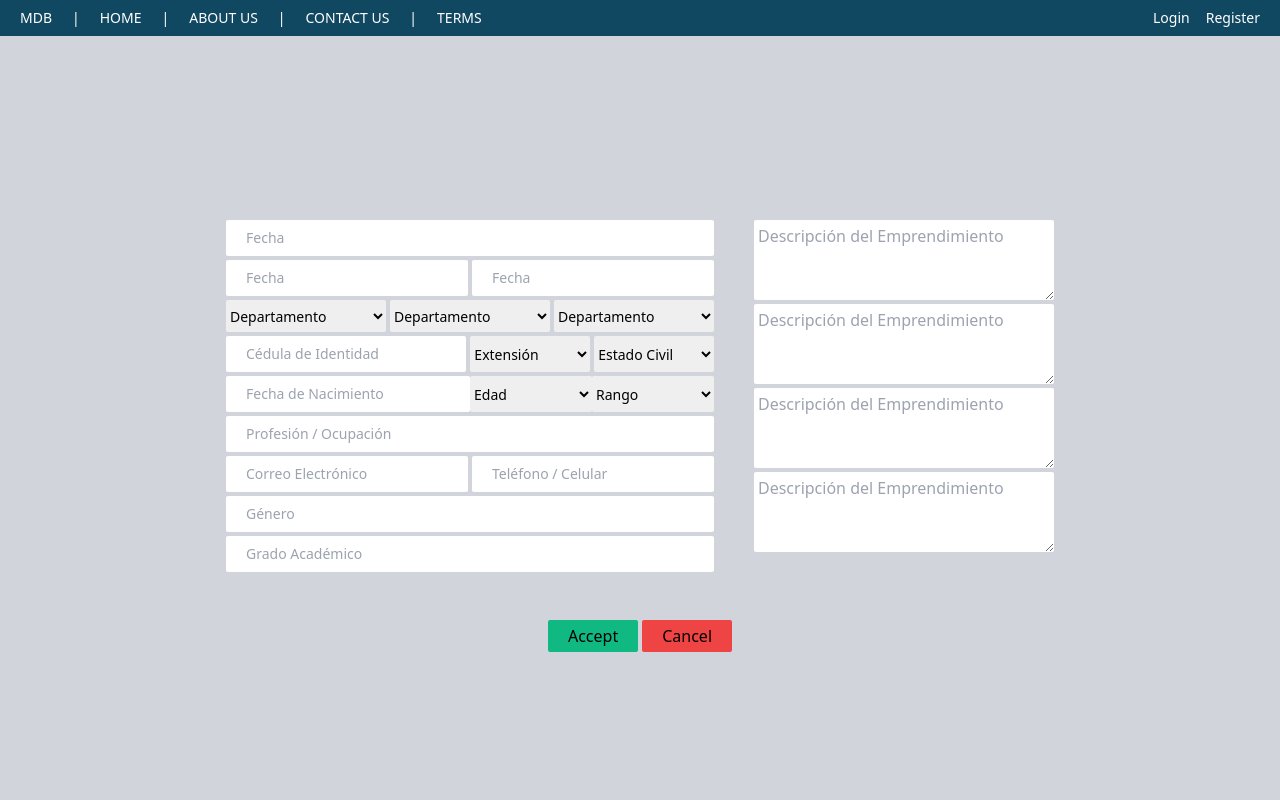
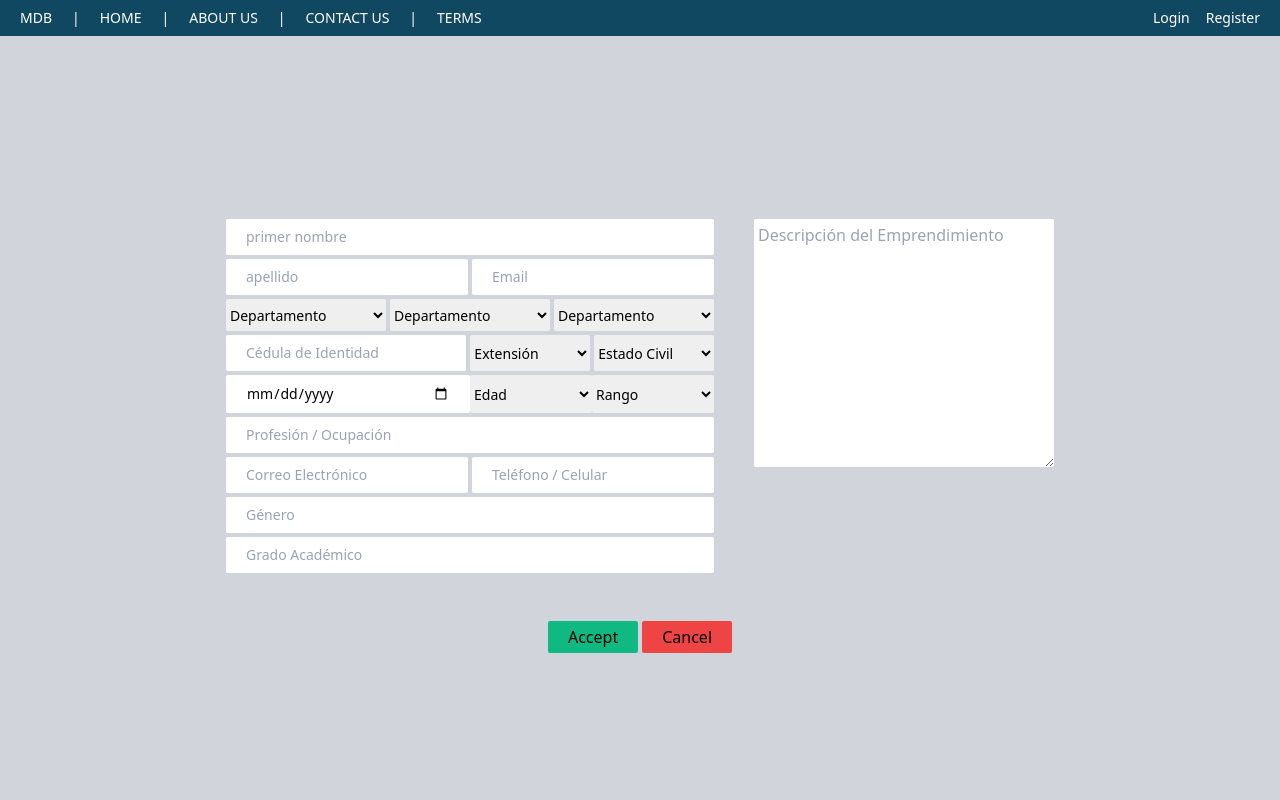
Before and after one commit to DastanDev/calendar-project, a React (Create React App) app: page /register in a window 1280 px wide. Shown: the top 800 px of the page. Built offline with nearby package versions, Linux system fonts and the light colour scheme.

Commit message:
register

```diff
--- a/package.json
+++ b/package.json
@@ -9,6 +9,7 @@
     "@testing-library/react": "^9.3.2",
     "@testing-library/user-event": "^7.1.2",
     "axios": "^0.21.1",
+    "dayjs": "^1.10.6",
     "i18next": "^20.3.1",
     "mdbreact": "git+https://oauth2:utdydnKndeczPz7wzfNF@git.mdbootstrap.com/mdb/react/re-pro.git",
     "react": "17.0.1",
--- a/src/components/Navbar.js
+++ b/src/components/Navbar.js
@@ -1,7 +1,9 @@
-import React from "react"
+import React, { useContext } from "react"
 import { Link } from "react-router-dom"
+import { UserContext } from "../contexts/UserContext"
 
 const Navbar = () => {
+  const { user, logout } = useContext(UserContext)
   return (
     <div className="overflow-hidden">
       <div className="bg-primary">
@@ -29,12 +31,20 @@ const Navbar = () => {
           </div>
           <i className="fas sm:invisible sm:hidden fa-bars text-xl cursor-pointer"></i>
           <div className="sm:flex hidden place-items-center space-x-4">
+            {!user?.email ? (
+              <>
                 <Link className="" to="/login">
                   Login
                 </Link>
                 <Link className="" to="/register">
                   Register
                 </Link>
+              </>
+            ) : (
+              <button onClick={logout} className="">
+                Logout
+              </button>
+            )}
           </div>
         </div>
       </div>
--- a/src/components/PostItem.js
+++ b/src/components/PostItem.js
@@ -1,4 +1,7 @@
 import React from "react"
+import dayjs from "dayjs"
+import relativeTime from "dayjs/plugin/relativeTime"
+dayjs.extend(relativeTime)
 
 const PostItem = ({ title, description, author, tag, date, img }) => {
   return (
@@ -20,10 +23,11 @@ const PostItem = ({ title, description, author, tag, date, img }) => {
         <p className="text-center text-sm">
           By
           <span>
+            {" "}
             <a className="text-blue-600 font-bold" href="/">
               {author}
             </a>
-            , {date}
+            , {dayjs(date).fromNow(true)} ago
           </span>
         </p>
         <button className=" bg-yellow-400 w-max mx-auto mt-2 sm:mx-0 px-5 py-1 text-white shadow-md hover:bg-yellow-500 duration-200 ">
--- a/src/containers/Home/index.js
+++ b/src/containers/Home/index.js
@@ -1,9 +1,28 @@
-import React from "react"
+import React, { useEffect, useState } from "react"
 import "./styles.css"
 import { withTranslation } from "react-i18next"
 import PostItem from "../../components/PostItem"
+import axios from "axios"
+import { baseUrl } from "../../baseUrl"
 
 const Home = () => {
+  const [news, setNews] = useState([])
+  const [error, setError] = useState("")
+
+  useEffect(() => {
+    const getNewsFromBackend = async () => {
+      try {
+        const { data } = await axios({
+          method: "GET",
+          url: `${baseUrl}/news/get`,
+        })
+        setNews(data)
+      } catch (error) {
+        setError(error.message)
+      }
+    }
+    getNewsFromBackend()
+  }, [])
   return (
     <>
       <div className="relative bg-primary h-96 p-5 text-white">
@@ -32,33 +51,21 @@ const Home = () => {
           proident, sunt in culpa qui officia deserunt mollit anim id est
           laborum.
         </p>
-        <PostItem
-          img="https://mdbootstrap.com/img/Photos/Others/img%20(38).jpg"
-          date="26/08/2016"
-          description="Duis aute irure dolor in reprehenderit in voluptate velit esse cillum dolore eu fugiat nulla pariatur. Excepteur sint occaecat cupidatat non proident, sunt in culpa qui officia deserunt mollit anim id est laborum."
-          tag="Lifestyle"
-          title="This is title of the news"
-          author="Jessica Clark"
-        />
-        <hr className="my-5" />
-        <PostItem
-          img="https://mdbootstrap.com/img/Photos/Others/forest-sm.jpg"
-          date="26/08/2016"
-          description="Duis aute irure dolor in reprehenderit in voluptate velit esse cillum dolore eu fugiat nulla pariatur. Excepteur sint occaecat cupidatat non proident, sunt in culpa qui officia deserunt mollit anim id est laborum."
-          tag="Lifestyle"
-          title="This is title of the news"
-          author="Jessica Clark"
-        />
-        <hr className="my-5" />
-        <PostItem
-          img="https://mdbootstrap.com/img/Photos/Others/img (35).jpg"
-          date="26/08/2016"
-          description="Duis aute irure dolor in reprehenderit in voluptate velit esse cillum dolore eu fugiat nulla pariatur. Excepteur sint occaecat cupidatat non proident, sunt in culpa qui officia deserunt mollit anim id est laborum."
-          tag="Lifestyle"
-          title="This is title of the news"
-          author="Jessica Clark"
-        />
-        <hr className="my-5" />
+        {news?.map((post, _idx) => (
+          <>
+            <PostItem
+              key={post.id}
+              img={post.image}
+              date={Date.now()}
+              description={post.description}
+              tag={post.tag}
+              title={post.title}
+              author="john doe"
+            />
+            <hr className="my-5" />
+          </>
+        ))}
+
         <h2 className="font-bold text-center text-3xl mb-7 mt-2">
           Older Posts
         </h2>
--- a/src/containers/Register/index.js
+++ b/src/containers/Register/index.js
@@ -1,26 +1,83 @@
-import React from "react"
+import axios from "axios"
+import React, { useContext, useEffect, useState } from "react"
+import { baseUrl } from "../../baseUrl"
+import { UserContext } from "../../contexts/UserContext"
+import { useHistory } from "react-router-dom"
 
 const Register = () => {
+  const [inputs, setInputs] = useState({
+    firstName: "",
+    lastName: "",
+    email: "",
+    password: "",
+    birthday: "",
+    profession: "",
+    phone: null,
+    gender: "",
+    degree: "",
+    descriptionOfEntrepreneurship: "",
+  })
+  const [error, setError] = useState("")
+  const { login, user } = useContext(UserContext)
+  const history = useHistory()
+
+  const submitHandler = async (e) => {
+    try {
+      e.preventDefault()
+      const { data } = await axios({
+        method: "POST",
+        url: `${baseUrl}/user/register`,
+        data: inputs,
+      })
+      if (data) {
+        login(data.email, data.token)
+      }
+    } catch (error) {
+      console.log(error.message)
+    }
+  }
+
+  useEffect(() => {
+    if (user?.email) {
+      history.push("/dashboard/noticas")
+    }
+  }, [user])
+
   return (
     <>
-      <div class="bg-gray-300 flex flex-col justify-center w-full h-screen">
+      <form
+        onSubmit={submitHandler}
+        class="bg-gray-300 flex flex-col justify-center w-full h-screen"
+      >
         <div class="flex flex-col sm:flex-row mx-auto">
           <div class="flex flex-col mb-12 px-5 max-w-xl mx-auto text-sm space-y-1">
             <input
               class="px-5 py-2 rounded-sm outline-none"
-              placeholder="Fecha"
+              placeholder="primer nombre"
               type="text"
+              onChange={(e) =>
+                setInputs((prev) => ({ ...prev, firstName: e.target.value }))
+              }
+              value={inputs.firstName}
             />
             <div class="flex space-x-1">
               <input
                 class="px-5 w-1/2 py-2 rounded-sm outline-none"
-                placeholder="Fecha"
+                placeholder="apellido"
                 type="text"
+                onChange={(e) =>
+                  setInputs((prev) => ({ ...prev, lastName: e.target.value }))
+                }
+                value={inputs.lastName}
               />
               <input
                 class="px-5 w-1/2 py-2 rounded-sm outline-none"
-                placeholder="Fecha"
+                placeholder="Email"
                 type="text"
+                onChange={(e) =>
+                  setInputs((prev) => ({ ...prev, email: e.target.value }))
+                }
+                value={inputs.email}
               />
             </div>
             <div class="flex space-x-1">
@@ -51,7 +108,11 @@ const Register = () => {
               <input
                 class="px-5 py-2 rounded-sm outline-none w-2/4"
                 placeholder="Fecha de Nacimiento"
-                type="text"
+                type="date"
+                onChange={(e) =>
+                  setInputs((prev) => ({ ...prev, birthday: e.target.value }))
+                }
+                value={inputs.birthday}
               />
               <select class="w-1/4 rounded-sm" name="select" id="">
                 <option>Edad</option>
@@ -64,28 +125,48 @@ const Register = () => {
               class="px-5 py-2 rounded-sm outline-none"
               placeholder="Profesión / Ocupación"
               type="text"
+              onChange={(e) =>
+                setInputs((prev) => ({ ...prev, profession: e.target.value }))
+              }
+              value={inputs.profession}
             />
             <div class="flex space-x-1">
               <input
                 class="px-5 py-2 rounded-sm outline-none w-1/2"
                 placeholder="Correo Electrónico"
-                type="text"
+                type="password"
+                onChange={(e) =>
+                  setInputs((prev) => ({ ...prev, password: e.target.value }))
+                }
+                value={inputs.password}
               />
               <input
                 class="px-5 py-2 rounded-sm outline-none w-1/2"
                 placeholder="Teléfono / Celular"
-                type="text"
+                type="number"
+                onChange={(e) =>
+                  setInputs((prev) => ({ ...prev, phone: e.target.value }))
+                }
+                value={inputs.phone}
               />
             </div>
             <input
               class="px-5 py-2 rounded-sm outline-none"
               placeholder="Género"
               type="text"
+              onChange={(e) =>
+                setInputs((prev) => ({ ...prev, gender: e.target.value }))
+              }
+              value={inputs.gender}
             />
             <input
               class="px-5 py-2 rounded-sm outline-none"
               placeholder="Grado Académico"
               type="text"
+              onChange={(e) =>
+                setInputs((prev) => ({ ...prev, degree: e.target.value }))
+              }
+              value={inputs.degree}
             />
           </div>
           <div class="flex flex-col space-y-1 max-h-full h-full mx-5 -mt-10 sm:mt-0">
@@ -95,31 +176,14 @@ const Register = () => {
               name=""
               id=""
               cols="30"
-              rows="3"
-            ></textarea>
-            <textarea
-              placeholder="Descripción del Emprendimiento"
-              class="outline-none p-1 rounded-sm"
-              name=""
-              id=""
-              cols="30"
-              rows="3"
-            ></textarea>
-            <textarea
-              placeholder="Descripción del Emprendimiento"
-              class="outline-none p-1 rounded-sm"
-              name=""
-              id=""
-              cols="30"
-              rows="3"
-            ></textarea>
-            <textarea
-              placeholder="Descripción del Emprendimiento"
-              class="outline-none p-1 rounded-sm"
-              name=""
-              id=""
-              cols="30"
-              rows="3"
+              rows="10"
+              onChange={(e) =>
+                setInputs((prev) => ({
+                  ...prev,
+                  descriptionOfEntrepreneurship: e.target.value,
+                }))
+              }
+              value={inputs.descriptionOfEntrepreneurship}
             ></textarea>
           </div>
         </div>
@@ -127,7 +191,7 @@ const Register = () => {
           <button class="bg-green-500 px-5 py-1 rounded-sm">Accept</button>
           <button class="bg-red-500 px-5 py-1 rounded-sm">Cancel</button>
         </div>
-      </div>
+      </form>
 
       <div class="bg-primary w-full">
         <footer
```
Lines whose indentation alone changed are shown as unchanged.
